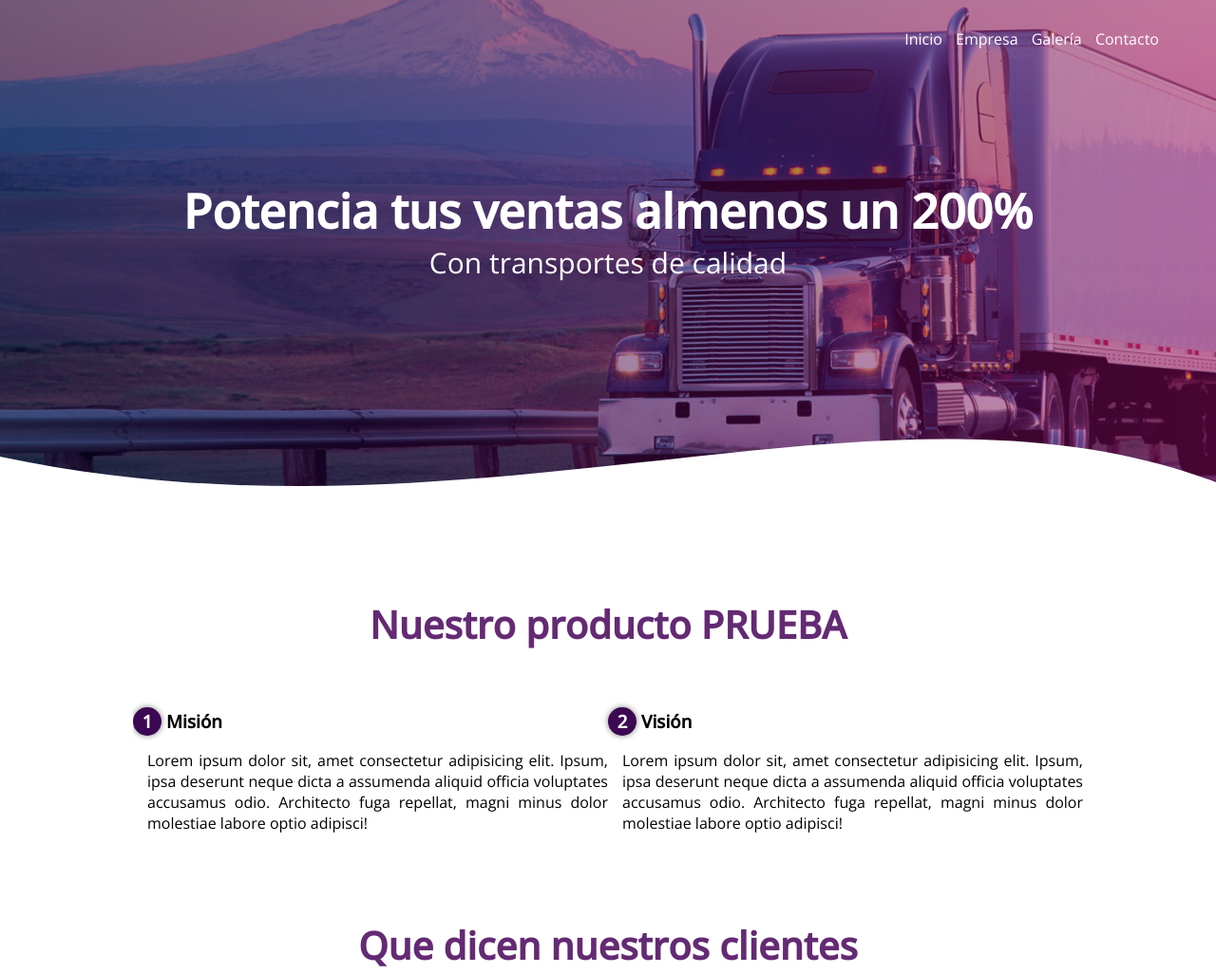
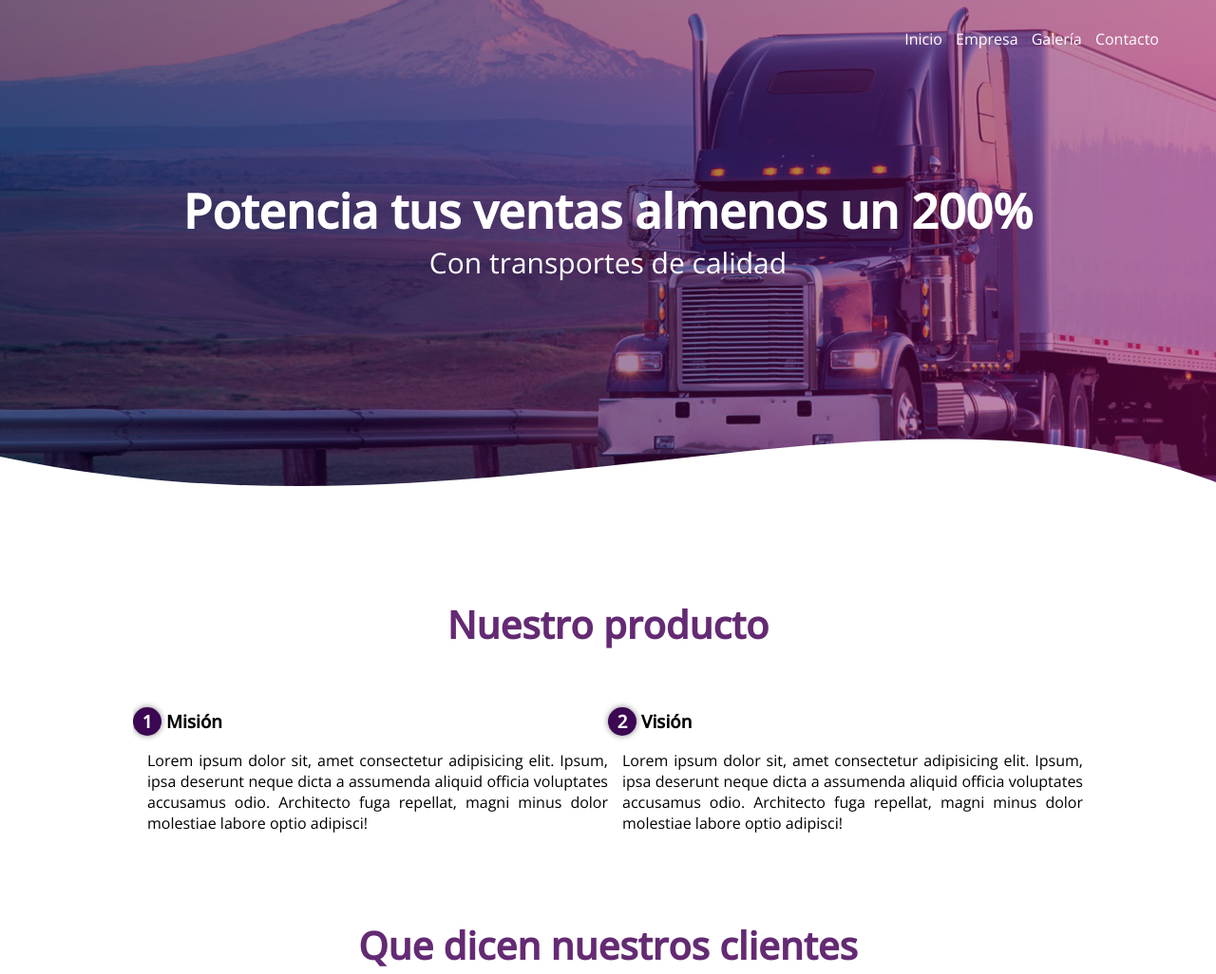
Before and after one commit to DanPad8298/danpad8298.github.io, a plain HTML site: page index.html in a window 1280 px wide. Shown: the top 1026 px of the page at 95% size. Drawn offline with nearby package versions, Linux system fonts and the light colour scheme.

Commit message:
Presentación

```diff
--- a/index.html
+++ b/index.html
@@ -30,7 +30,7 @@
     </header>
     <main>
         <section class="contenedor sobre-nosotros">
-            <h2 class="titulo">Nuestro producto PRUEBA</h2>
+            <h2 class="titulo">Nuestro producto</h2>
             <div class="contenedor-sobre-nosotros">
                 <!--  <img src="IMG/ilustración 1.svg" alt="" class="imagen-about-us">  -->
                 <div class="contenido-textos">
```
